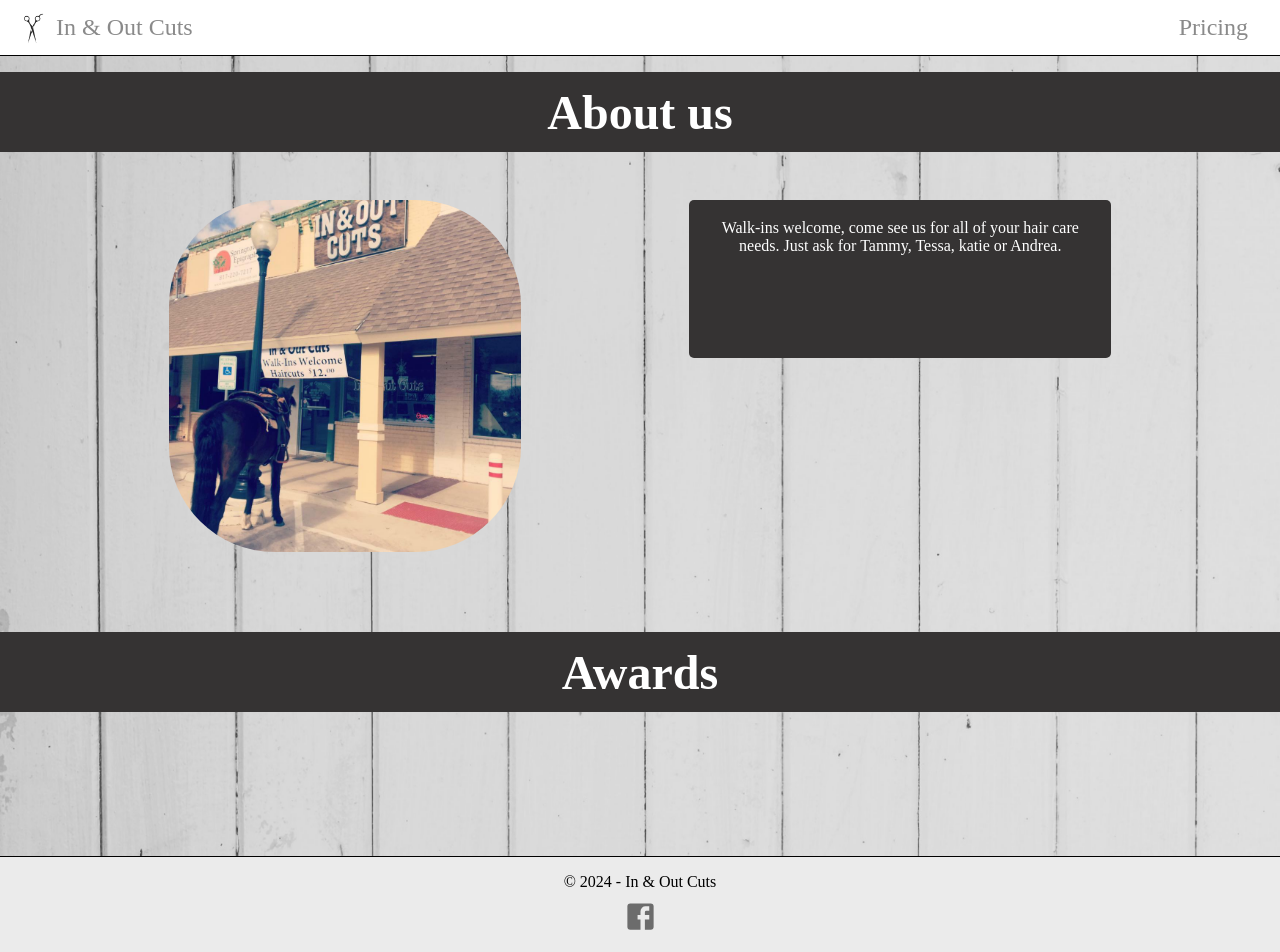
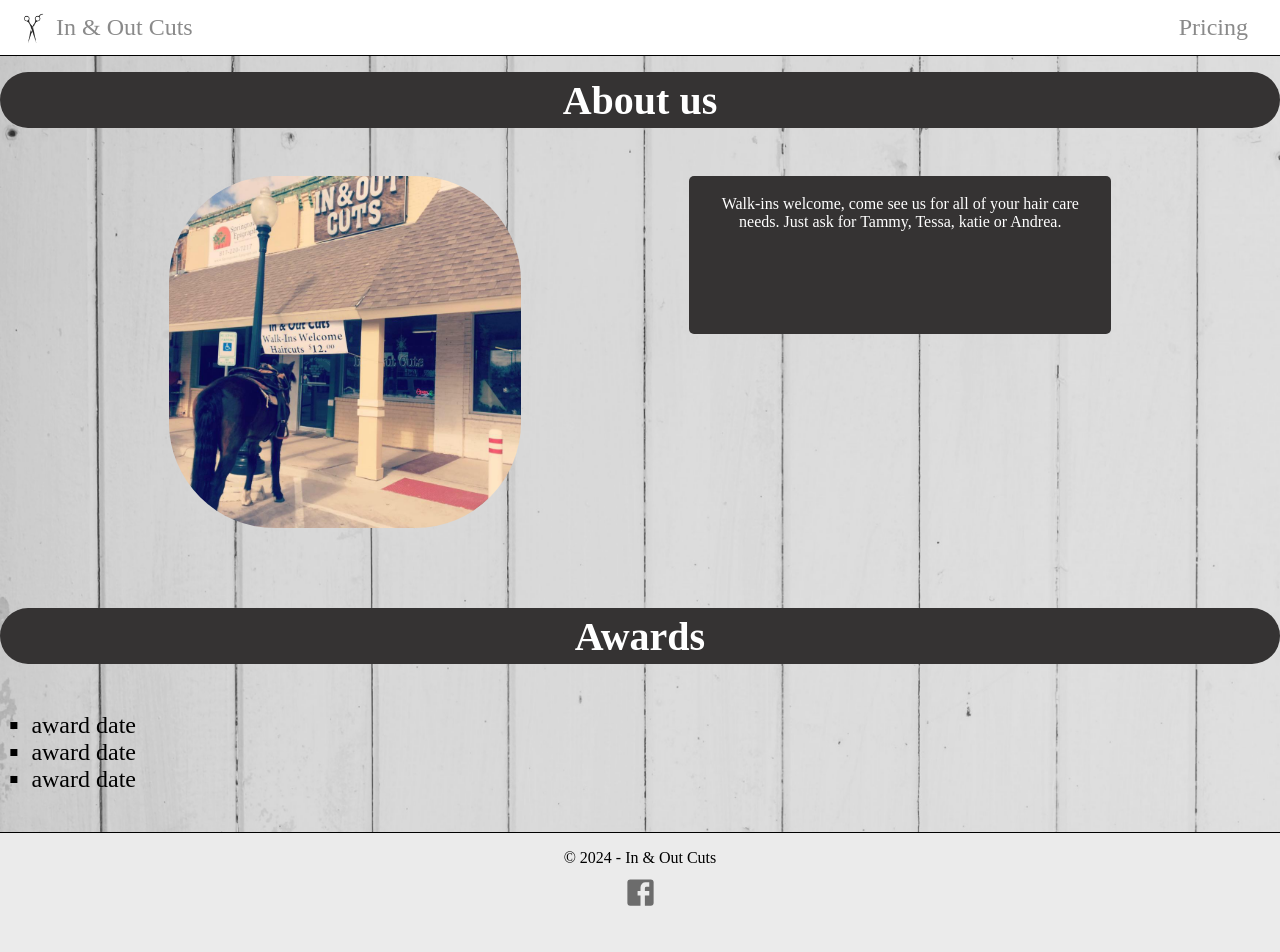
Before and after one commit to JMSONNE/In-Out, a React (Vite) app: page / in a window 1280 px wide. Shown: the top 952 px of the page. Built offline with nearby package versions, Linux system fonts and the light colour scheme.

Commit message:
changed layout methods

```diff
--- a/src/Components/Home.jsx
+++ b/src/Components/Home.jsx
@@ -7,7 +7,7 @@
             <section className='main-page'>
                 {/* About us section */}
                 <div className="banner">
-                    <h1 className="about-us-banner-text">About us</h1>
+                    <h1 className="banner-text">About us</h1>
                 </div>
 
                 {/* About us content */}
@@ -23,7 +23,17 @@
 
                 {/* Awards section */}
                 <div className="banner" style={{ marginTop: "5rem" }}>
-                    <h1 className="about-us-banner-text">Awards</h1>
+                    <h1 className="banner-text">Awards</h1>
+                </div>
+
+                {/* Awards content */}
+                <div className='award-content'>
+                    {/* <img src="" alt="" /> */}
+                    <ul className='award-list' type="square">
+                        <li>award date</li>
+                        <li>award date</li>
+                        <li>award date</li>
+                    </ul>
                 </div>
 
             </section>
--- a/src/index.css
+++ b/src/index.css
@@ -6,16 +6,13 @@
 #root {
   display: flex;
   flex-direction: column;
-  min-height: 100vh;
 }
 main {
   flex: 1;
   width: 100%;
-  height: 100%;
 }
 html,
 body {
-  height: 100%;
   width: 100%;
   margin: 0;
   padding: 0;
@@ -52,7 +49,6 @@
 
 /* Layout and styling for the home page */
 .main-page {
-  height: 100vh;
   width: auto;
   background-image: url("../public/background.jpeg");
   background-size: cover;
@@ -63,20 +59,20 @@
   font-family: "quicksand";
 }
 /* About us section of home page */
-.about-us-banner-text {
+.banner-text {
   font-family: "quicksand";
   color: white;
-  font-size: xxx-large;
+  font-size: 2.5rem;
 }
 .banner {
   display: flex;
   justify-content: center;
   align-items: center;
-  height: 10vh;
+  height: 7vh;
   width: 100%;
   background-color: #353333;
-  /* clip-path: polygon(130% 45%, 15% 85%, -30% 20%); */
   margin-bottom: 3rem;
+  border-radius: 50px;
 }
 
 .about-us-content {
@@ -108,6 +104,16 @@
   height: auto;
   width: 22rem;
   border-radius: 30%;
+}
+.award-list {
+  font-family: quicksand;
+  font-size: 1.5rem;
+  transform: translateX(30%);
+}
+.award-content {
+  display: flex;
+  justify-content: flex-start;
+  height: 15vh;
 }
 /* End of home page */
 
@@ -160,9 +166,7 @@
 }
 .stylist-info {
   justify-content: center;
-  /* width: 60%; */
   background-color: white;
-  /* height: 40%; */
   padding: 1rem;
   box-shadow: 3px 1px 12px 0px rgb(46, 46, 46);
   margin-top: 2rem;
@@ -177,8 +181,6 @@
 .flex-wrapper {
   display: flex;
   justify-content: space-evenly;
-  /* width: 100%; */
-  /* height: 100%; */
   padding: 0.5rem;
   align-items: center;
 }
@@ -213,7 +215,6 @@
     flex-direction: column;
     align-items: center;
     width: 100%;
-    /* height: 20%; */
   }
   .about-us-text {
     height: 20vh;
@@ -221,7 +222,7 @@
     background-color: #353333;
     color: white;
     border-radius: 5px;
-    padding: 0.3rem;
+    padding: 1.3rem;
     box-sizing: content-box;
     width: 60vw;
     text-align: center;
```
